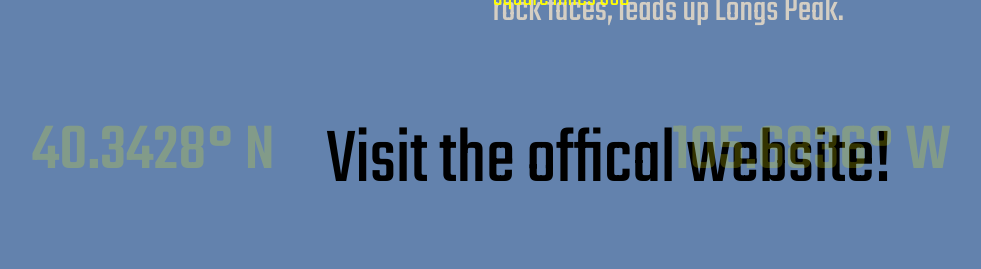
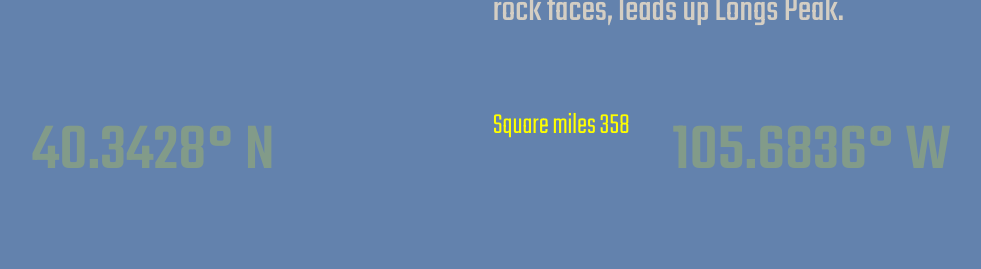
Before and after one commit to dmejia11/DES350, a plain HTML site: page rockyweb_.html in a window 1280 px wide. Shown: the part 1304-1573 px from the top of the page, without its empty margins (32-1013 px from the left). Drawn offline with nearby package versions, Linux system fonts and the light colour scheme.

Commit message:
Update rockyweb_.html

```diff
--- a/rockyweb_.html
+++ b/rockyweb_.html
@@ -63,7 +63,7 @@
 	color: black;
 	text-decoration: none;
 	margin-left: 18%;
-	margin-top:105%;
+	margin-top:145%;
 	}
 	a:hover {
 		color:yellow;}
@@ -85,7 +85,7 @@
 	width:20%;
 	font-size:30px;
 	margin-left:31%;
-	margin-top:95%;
+	margin-top:105%;
 	font-weight:200;
 	color: yellow;
 	}
```
